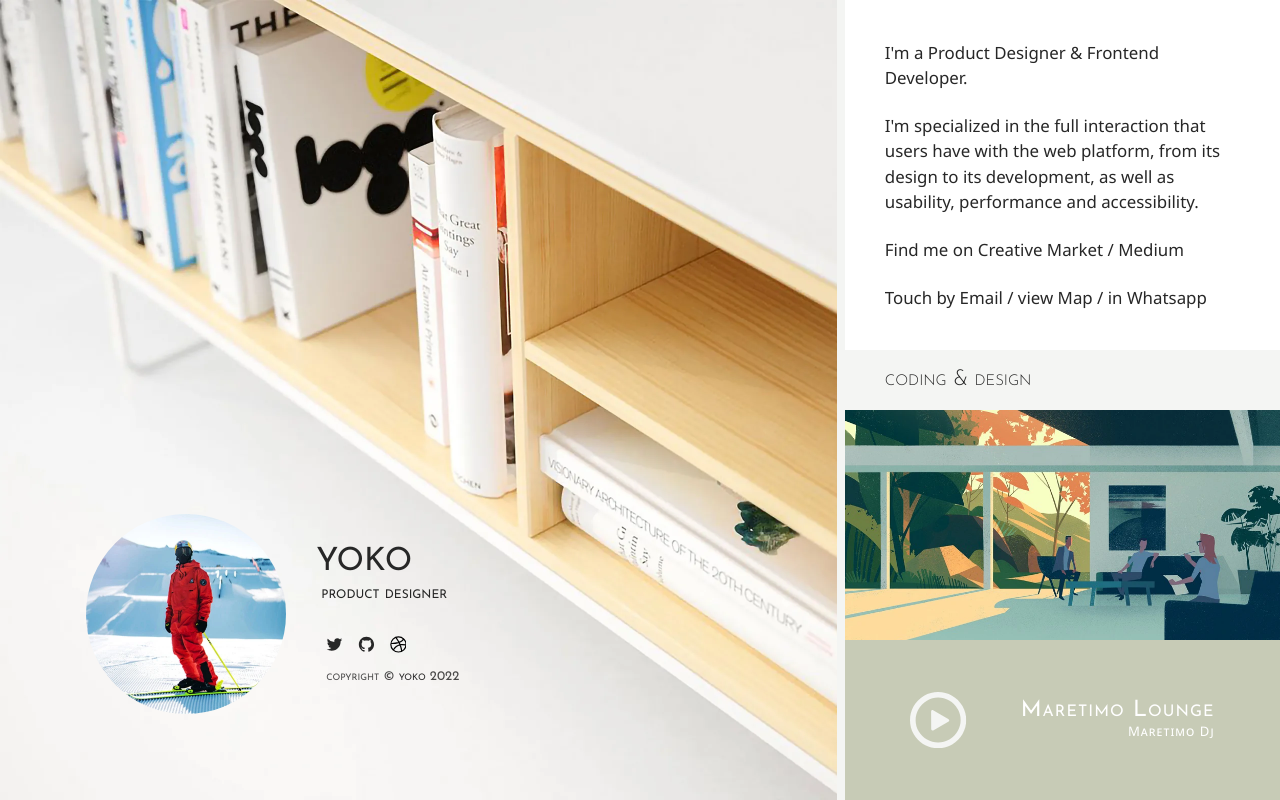
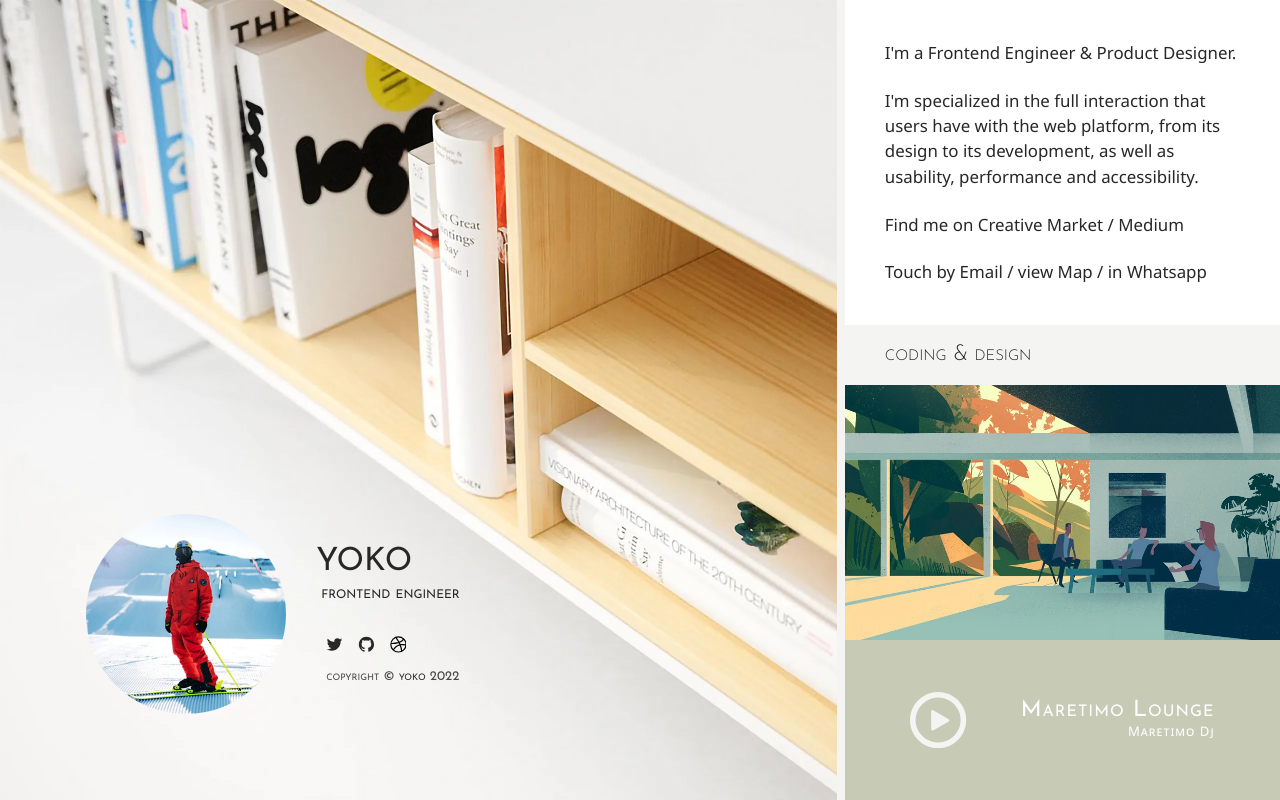
Before and after one commit to yooluxe/yoko, a plain HTML site: page index.html in a window 1280 px wide. Drawn offline with Linux system fonts and the light colour scheme.

Commit message:
Update index.html

```diff
--- a/index.html
+++ b/index.html
@@ -9,7 +9,7 @@
 
     <title> Yoko </title>
 
-    <meta name="description" content="Product Designer Frontend Developer" />
+    <meta name="description" content="Product Designer Frontend Developer Engineer" />
 
     <link rel="icon" type="image/svg+xml" href="img/fav.svg">
 
@@ -40,7 +40,7 @@
         <div class="me-info">
 
             <div class="title">yoko</div>
-                <div class="about-me">product designer</div>
+                <div class="about-me">frontend engineer</div>
 
                 <div class="social">
 
@@ -70,7 +70,7 @@
 
             <div>
 
-                <p>I'm a Product Designer & Frontend Developer.</p></br>
+                <p>I'm a Frontend Engineer & Product Designer.</p></br>
 
                 <p>I'm specialized in the full interaction that users have with the web platform, from its design to its development, as well as usability, performance and accessibility.</p></br>
 
```
